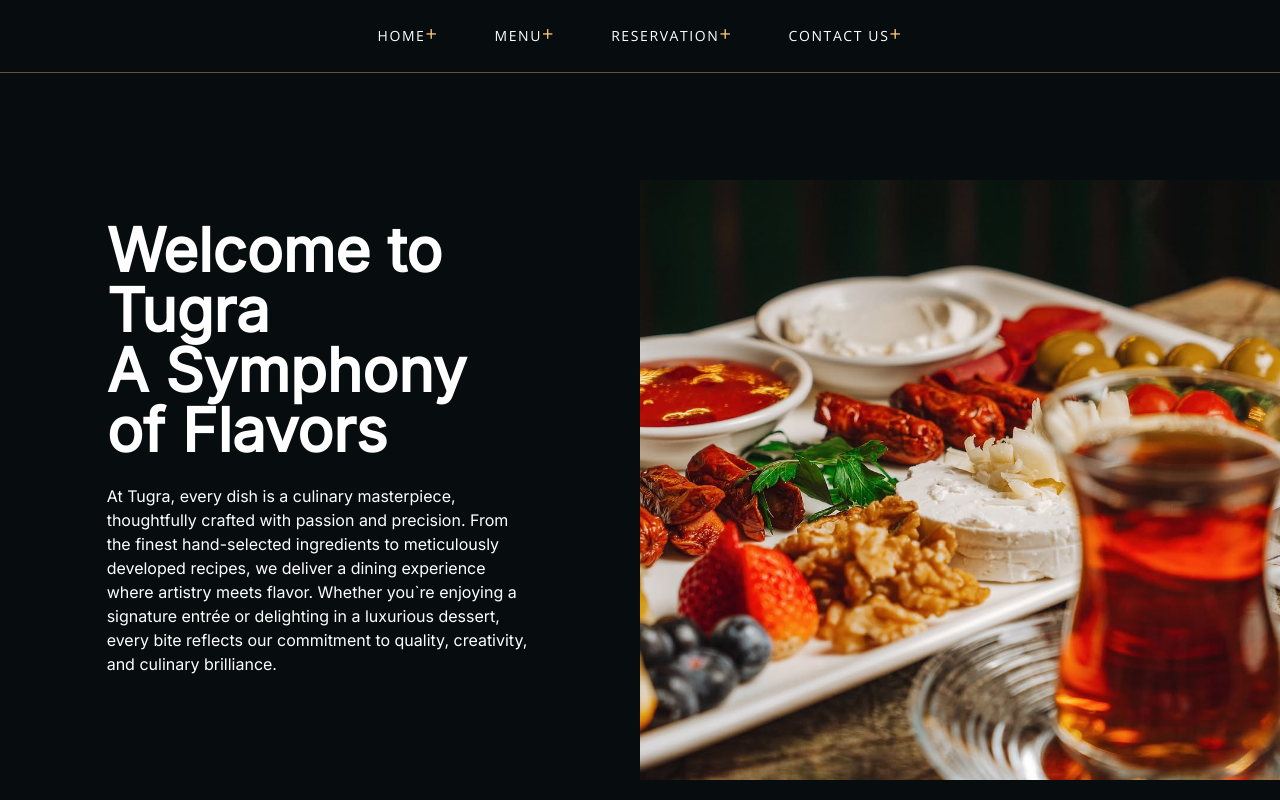
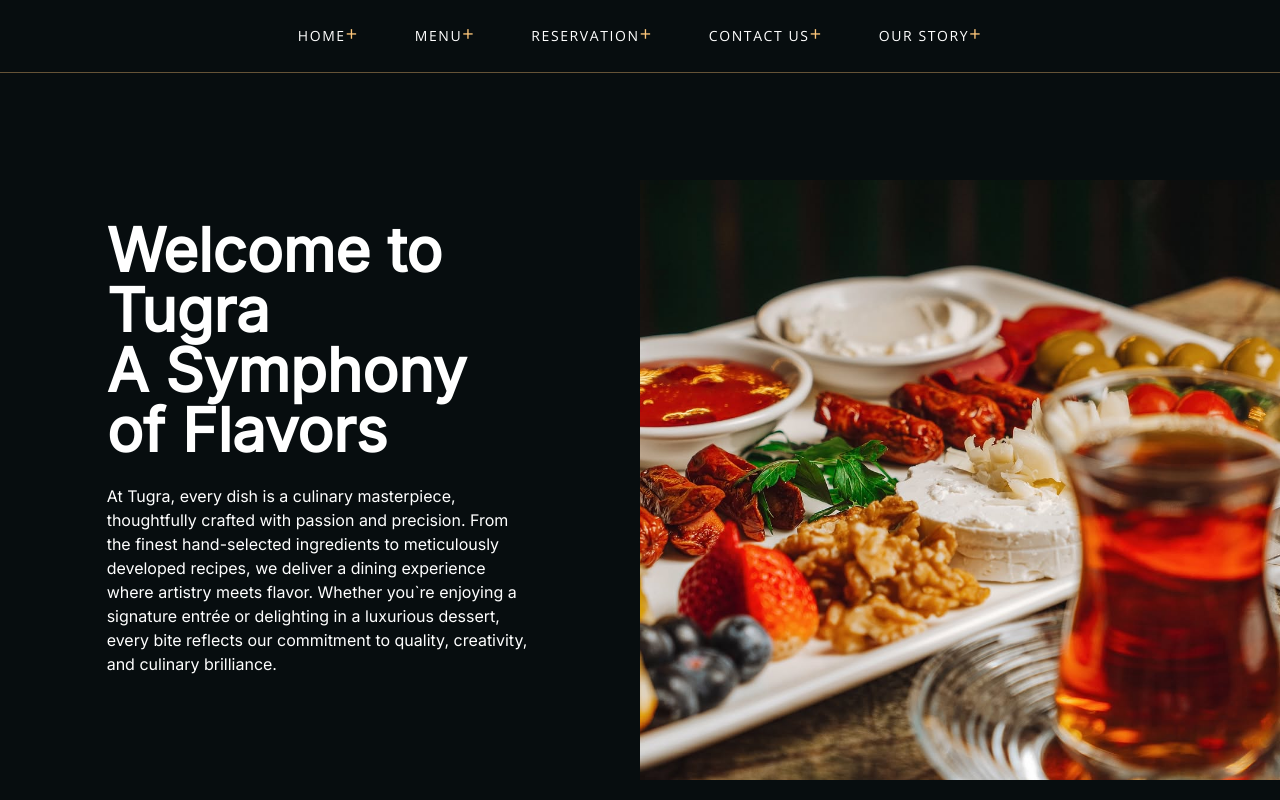
Before and after one commit to muhammedsheheer/tugra, a Next.js app: page /about-us in a window 1280 px wide. Shown: the top 800 px of the page. Built offline with nearby package versions, Linux system fonts and the light colour scheme; no server answers; a web font is replaced by a local one.

Commit message:
all changes updated

```diff
--- a/src/app/(section)/Hero.tsx
+++ b/src/app/(section)/Hero.tsx
@@ -23,13 +23,13 @@ const Hero: React.FC = () => {
 
       <div className="absolute inset-0 bg-black/50"></div>
 
-      <div className="relative z-40 flex h-full flex-col items-center justify-center gap-3 text-white">
+      <div className="relative z-40 flex h-full flex-col items-center justify-center gap-3 text-white md:mr-[50%]">
         <Image
           src={"/images/home/hero/hero.png"}
           width={281}
           height={74}
           alt="logo"
-          className="h-auto md:h-[400px] md:w-[700px]"
+          className="mb-20 h-auto md:mb-0 md:h-[400px] md:w-[700px]"
         />
       </div>
 
--- a/src/app/contact/(section)/Contact.tsx
+++ b/src/app/contact/(section)/Contact.tsx
@@ -120,7 +120,7 @@ const Contact = ({}) => {
                 </div>
                 <div className="flex flex-col gap-4">
                   <Link href="tel:+442084629898" className="text-white">
-                    44 20 8462 9898
+                    +44 20 8462 9898
                   </Link>
                 </div>
               </div>
--- a/src/components/Footer.tsx
+++ b/src/components/Footer.tsx
@@ -44,7 +44,7 @@ const Footer = ({}) => {
               href={"/about-us"}
               className="font-open_sans text-sm font-[400] uppercase tracking-[2px] text-[#CFAC6A]"
             >
-              About{" "}
+              Our Story{" "}
             </Link>
             <Link
               href={"/table-booking"}
@@ -81,7 +81,7 @@ const Footer = ({}) => {
                 href={"tele:+442084629898"}
                 className="text-end font-open_sans text-sm font-[400] uppercase tracking-[2px] text-[#CFAC6A] md:text-start"
               >
-                44 20 8462 9898
+                +44 20 8462 9898
               </Link>
             </div>
           </div>
@@ -136,7 +136,7 @@ const Footer = ({}) => {
                 href={"/about-us"}
                 className="font-open_sans text-sm font-[400] uppercase tracking-[2px] text-[#CFAC6A]"
               >
-                About{" "}
+                Our Story{" "}
               </Link>
               <Link
                 href={"/table-booking"}
@@ -173,7 +173,7 @@ const Footer = ({}) => {
                   href={"tele:+442084629898"}
                   className="text-end font-open_sans text-sm font-[400] uppercase tracking-[2px] text-[#CFAC6A] md:text-start"
                 >
-                  44 20 8462 9898
+                  +44 20 8462 9898
                 </Link>
               </div>
             </div>
--- a/src/components/Navbar.tsx
+++ b/src/components/Navbar.tsx
@@ -109,6 +109,12 @@ const Navbar = ({
             >
               Contact Us<span className="text-xl text-[#FEC679]">+</span>
             </Link>
+            <Link
+              href={"/about-us"}
+              className="font-open_sans text-sm font-[400] uppercase leading-[25px] tracking-[1.6px] text-[#fff]"
+            >
+              Our Story<span className="text-xl text-[#FEC679]">+</span>
+            </Link>
           </div>
           {/* <div className="flex items-end justify-end">
             <Sidebar>
--- a/src/components/SideBar.tsx
+++ b/src/components/SideBar.tsx
@@ -42,12 +42,12 @@ const Sidebar: FC<SidebarProps> = ({ children }) => {
             >
               Menu
             </Link>
-            {/* <Link
+            <Link
               href="/about-us"
               className="flex w-full justify-center p-0 font-birthstone text-4xl font-normal text-white"
             >
-              About
-            </Link> */}
+              Our Story
+            </Link>
             <Link
               href="/contact"
               className="flex w-full justify-center p-0 font-birthstone text-4xl font-normal text-white"
```
